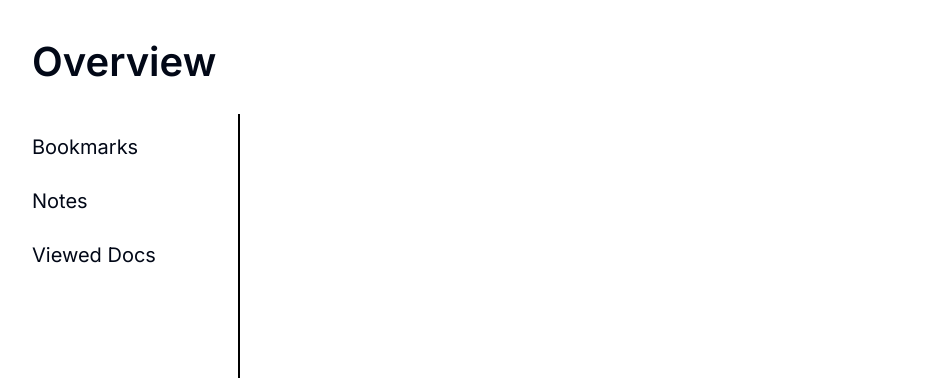
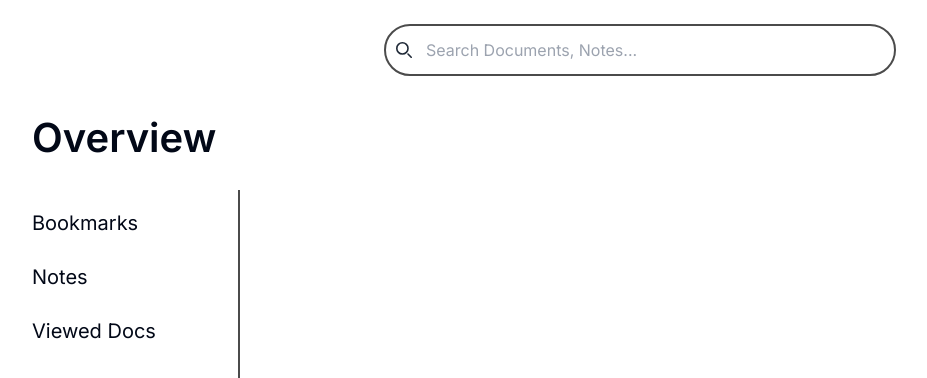
Before and after one commit to arthasai/ArthasAI, a Next.js app in the folder frontend/arthas-ai/: page /dashboard in a window 1280 px wide. Shown: the top 378 px of the page, without its empty margins (0-927 px from the left). Built offline with nearby package versions, Linux system fonts and the light colour scheme.

Commit message:
did the search bar

```diff
--- a/frontend/arthas-ai/app/dashboard/page.tsx
+++ b/frontend/arthas-ai/app/dashboard/page.tsx
@@ -1,4 +1,5 @@
 // Resources.tsx
+"use client"
 import React from "react";
 import Link from "next/link";
 
@@ -8,13 +9,31 @@ const Home = () => {
 
   return (
     <div id="main">
+      {/* Start Melvin - Searchbar */}
+        <form id="searchbar" className="max-w-lg mx-auto mt-6">
+          <label htmlFor="dashboard-search" className="mb-2 text-sm font-medium txt-gray-900 sr-only">Search</label>
+            <div className="relative">
+              <div className="absolute inset-y-0 start-0 flex items-center ps-3 pointer-events-none">
+                <svg className="w-4 h-4 text-gray-800" aria-hidden="true"  fill="none" viewBox="0 0 20 20">
+                  <path stroke="currentColor" stroke-linecap="round" stroke-linejoin="round" stroke-width="2" d="m19 19-4-4m0-7A7 7 0 1 1 1 8a7 7 0 0 1 14 0Z"/>
+                </svg>
+            </div>
+            <input
+              type="search"
+              id="dashboard-search"
+              className="block w-full p-3 ps-10 text-md text-gray-900 border-2 border-[#4b4b4b] rounded-full focus:outline-none"
+              placeholder="Search Documents, Notes...">
+            </input>
+          </div>
+        </form>
+      {/* End Melvin */}
 
       <div id="overview" className=" w-[249px] h-[487px] p-8 space-y-6 fixed">
         <h1 className="w-[249px] text-[40px] left-0 top-0 pb-4 font-semibold ">Overview</h1>
         <p className="text-[20px] leading-[30px]">Bookmarks</p>
         <p className="text-[20px] leading-[30px]">Notes</p>
         <p className="text-[20px] leading-[30px]">Viewed Docs</p>
-        <div className="w-[280px] h-[0px] left-[240px] top-[90px] absolute origin-top-left rotate-90 border border-black"></div>
+        <div className="w-[280px] h-[0px] left-[240px] top-[90px] absolute origin-top-left rotate-90 border border-[#4b4b4b]"></div>
       </div>
 
     </div>
```
